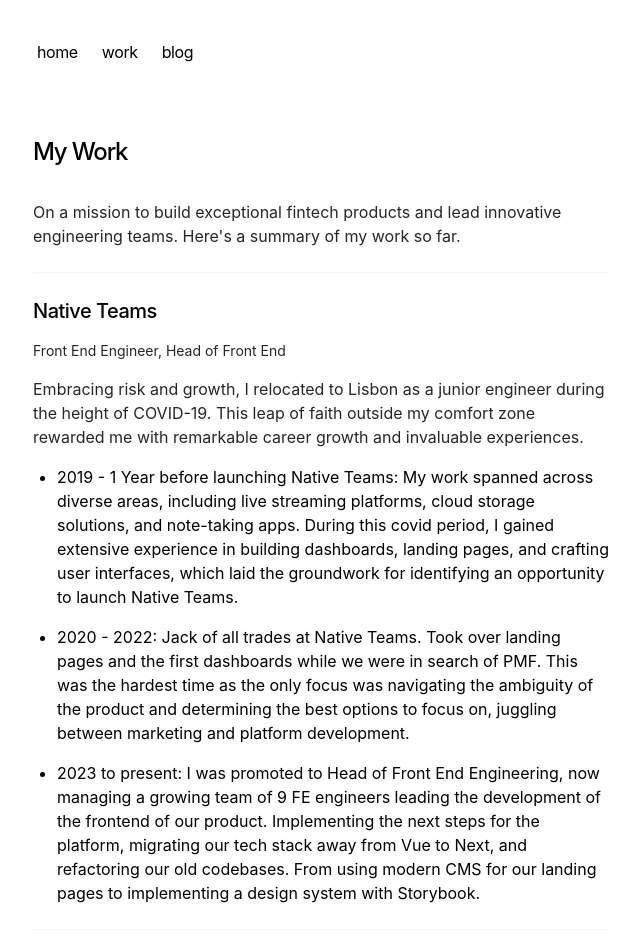
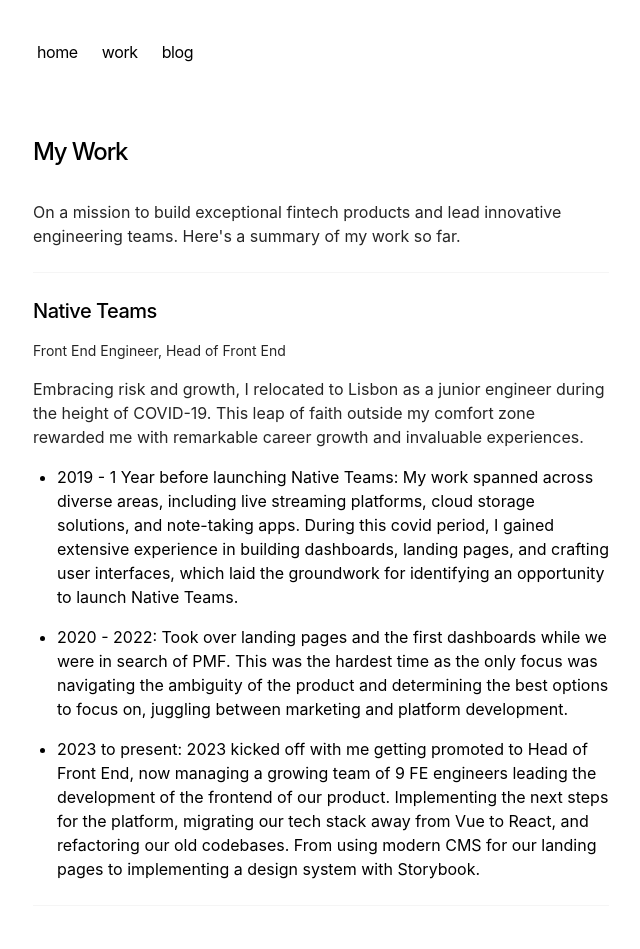
Before and after one commit to lalagias/blog, a Next.js app: page /work in a window 1280 px wide. Shown: the top 949 px of the page, without its empty margins (319-959 px from the left). Built offline with nearby package versions, Linux system fonts and the light colour scheme.

Commit message:
Added new blog post, removed comments from CSS, change the name of the blog, and changed the content around

```diff
--- a/app/blog/[slug]/page.tsx
+++ b/app/blog/[slug]/page.tsx
@@ -28,8 +28,6 @@
   let ogImage = image
     ? `https://dkountanis.xyz${image}`
     : `https://dkountanis.xyz/og?title=${title}`;
-
-  console.log("test ogImage", ogImage);
 
   return {
     title,
--- a/app/blog/posts/first-post.mdx
+++ /dev/null
@@ -1,33 +0,0 @@
----
-title: "Hello World"
-publishedAt: "2024-07-18"
-summary: "Join me as I dive into blogging, sharing insights on engineering management, software development, and the exciting world of fintech."
----
-
-Hey everyone! 👋
-
-I’m Dimitris Kountanis – front-end developer, Head of Front end at Native Teams, fintech enthusiast, and now, a newbie blogger! 📝 Welcome to my corner of the internet where I’ll be sharing my thoughts, experiences, and insights on engineering management, software development, and the ever-evolving world of fintech.
-
-## Why This Blog?
-
-After years in the trenches of front-end development and fintech, I’ve gathered some stories that I think could be useful for others. This blog is my new adventure in sharing practical advice, discussing industry trends, and exploring the ups and downs of engineering management. 🌊
-
-## What to Expect
-
-Here, I’ll dive into various aspects of my professional journey, from leading a team of awesome developers to exploring the latest trends and technologies in fintech. I’ll share practical tips, best practices, and personal stories that I hope will resonate with you.
-
-## A New Beginning
-
-This is all new for me – writing and sharing my thoughts with the world. So, bear with me as I learn to put my thoughts into words. It’s going to be a fun ride, and I’m excited to have you along! 🚀
-
-## Join the Conversation
-
-I’m stoked to start this journey and can’t wait to connect with like-minded pros and enthusiasts. Whether you’re an aspiring engineer, a seasoned manager, or just curious about fintech, there’s something here for you.
-
-Join the conversation by leaving comments, sharing your own experiences, and connecting with me on [LinkedIn](https://www.linkedin.com/in/dimitris-kountanis-b79934109/) and [X](https://x.com/jkountanis). Let’s learn and grow together in this exciting world of technology and innovation.
-
-Stay tuned for more posts, and thanks for being part of this journey! ✌️
-
----
-
-Share this post on [LinkedIn](https://www.linkedin.com/in/dimitris-kountanis-b79934109/) and [X](https://x.com/jkountanis), and let’s get the conversation started!
--- a/app/page.tsx
+++ b/app/page.tsx
@@ -40,10 +40,8 @@
 
       <p className="mb-4">
         This is all new for me – writing and sharing my thoughts with the world.
-        So, bear with me as I learn to put my thoughts into words. I'll be
-        talking about engineering management, software engineering, fintech and whatever
-        else pops into my mind. Expect insights, tips, and discussions on
-        leading teams, new techniques, and industry trends. Dive in and enjoy the read! 🤿
+        I'll be sharing my mind about engineering management, software, fintech and whatever
+        else pops. Dive in and enjoy the read!
       </p>
       <div className="my-8">
         <BlogPosts />
--- a/app/work/page.tsx
+++ b/app/work/page.tsx
@@ -36,19 +36,20 @@
             an opportunity to launch Native Teams.
           </li>
           <li className="text-base leading-6 text-grey-400 mb-4">
-            2020 - 2022: Jack of all trades at Native Teams. Took over landing
-            pages and the first dashboards while we were in search of PMF. This
-            was the hardest time as the only focus was navigating the ambiguity
-            of the product and determining the best options to focus on,
-            juggling between marketing and platform development.
+            2020 - 2022: Took over landing pages and the first dashboards while
+            we were in search of PMF. This was the hardest time as the only
+            focus was navigating the ambiguity of the product and determining
+            the best options to focus on, juggling between marketing and
+            platform development.
           </li>
           <li className="text-base leading-6 text-grey-400 mb-4">
-            2023 to present: I was promoted to Head of Front End Engineering,
-            now managing a growing team of 9 FE engineers leading the
-            development of the frontend of our product. Implementing the next
-            steps for the platform, migrating our tech stack away from Vue to Next, and
-            refactoring our old codebases. From using modern CMS for our landing
-            pages to implementing a design system with Storybook.
+            2023 to present: 2023 kicked off with me getting promoted to Head of
+            Front End, now managing a growing team of 9 FE engineers
+            leading the development of the frontend of our product. Implementing
+            the next steps for the platform, migrating our tech stack away from
+            Vue to React, and refactoring our old codebases. From using modern
+            CMS for our landing pages to implementing a design system with
+            Storybook.
           </li>
         </ul>
         <hr className="my-6 border-neutral-100 dark:border-neutral-800" />
```
Also changed, not shown: app/blog/posts/boost-pagespeed.mdx (added, +78 -0 lines), app/global.css (+0 -16 lines).
